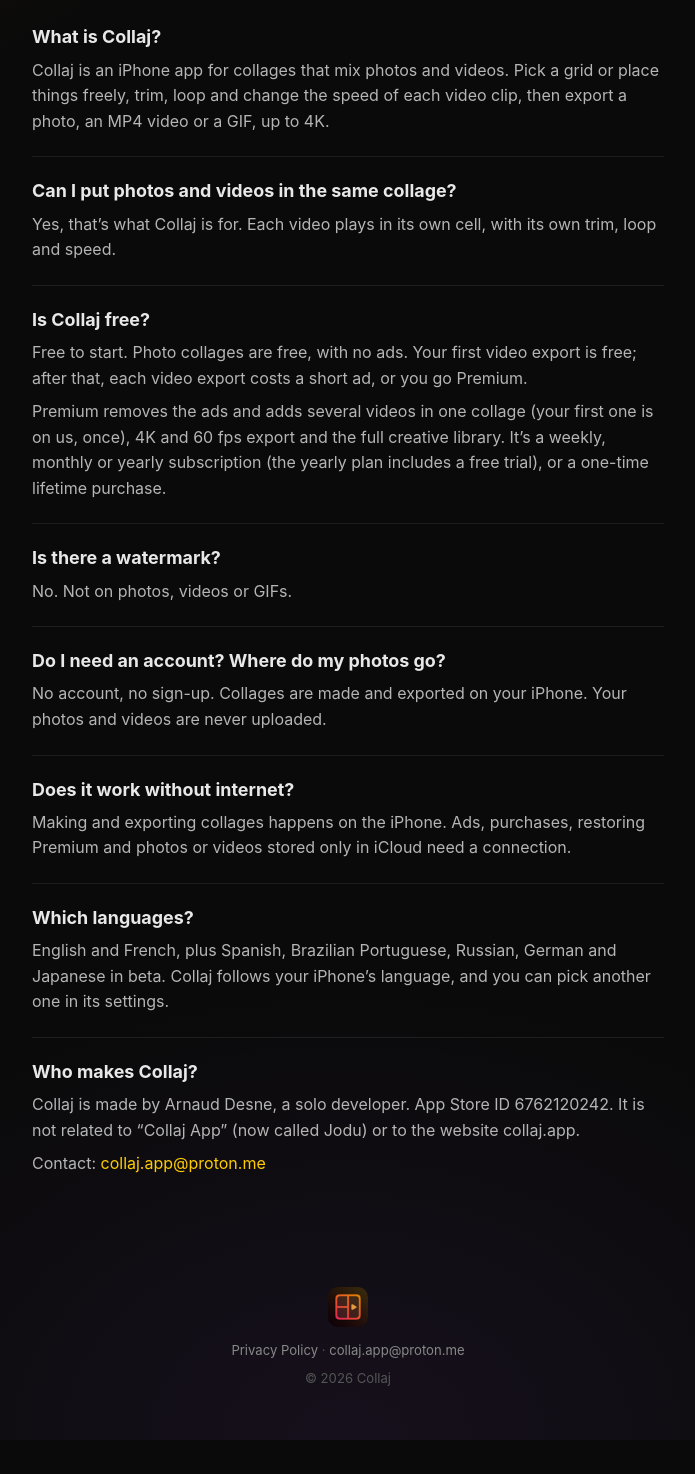
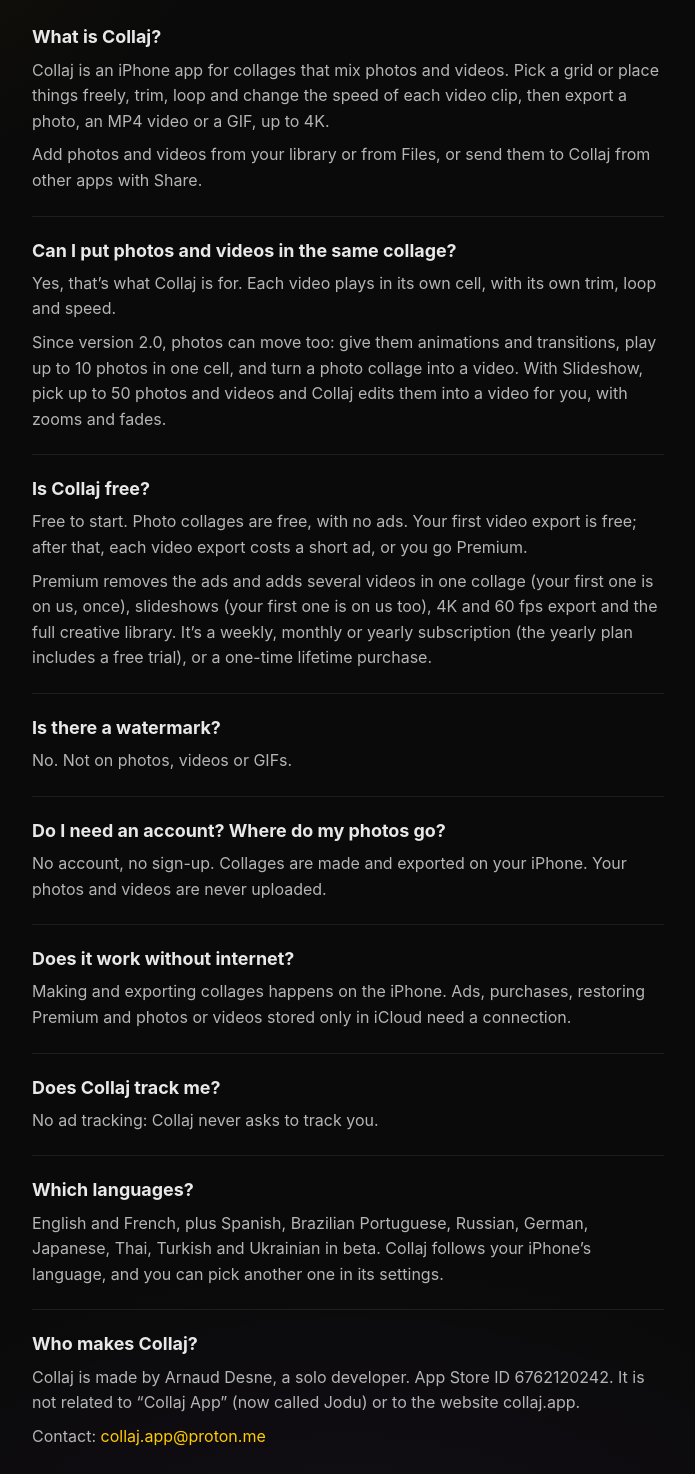
Before and after one commit to WqkO/wqko.github.io, a plain HTML site: page index.html in a window 1280 px wide. Shown: the part 1028-2502 px from the top of the page, without its empty margins (292-987 px from the left). Before the commit the page ends 2468 px from the top, so only its background shows below. Drawn offline with Linux system fonts and the light colour scheme.

Commit message:
Landing : sortie de la 2.0 (photos qui bougent, Diaporama, Fichiers et Partager, question sur le suivi, thaï, turc et ukrainien), lastmod du plan du site
Co-Authored-By: Claude Opus 5.5 <noreply@anthropic.com>

```diff
--- a/index.html
+++ b/index.html
@@ -168,17 +168,19 @@
     <div class="qa">
       <h3>What is Collaj?</h3>
       <p>Collaj is an iPhone app for collages that mix photos and videos. Pick a grid or place things freely, trim, loop and change the speed of each video clip, then export a photo, an MP4 video or a GIF, up to 4K.</p>
+      <p>Add photos and videos from your library or from Files, or send them to Collaj from other apps with Share.</p>
     </div>
 
     <div class="qa">
       <h3>Can I put photos and videos in the same collage?</h3>
       <p>Yes, that&rsquo;s what Collaj is for. Each video plays in its own cell, with its own trim, loop and speed.</p>
+      <p>Since version 2.0, photos can move too: give them animations and transitions, play up to 10 photos in one cell, and turn a photo collage into a video. With Slideshow, pick up to 50 photos and videos and Collaj edits them into a video for you, with zooms and fades.</p>
     </div>
 
     <div class="qa">
       <h3>Is Collaj free?</h3>
       <p>Free to start. Photo collages are free, with no ads. Your first video export is free; after that, each video export costs a short ad, or you go Premium.</p>
-      <p>Premium removes the ads and adds several videos in one collage (your first one is on us, once), 4K and 60&nbsp;fps export and the full creative library. It&rsquo;s a weekly, monthly or yearly subscription (the yearly plan includes a free trial), or a one-time lifetime purchase.</p>
+      <p>Premium removes the ads and adds several videos in one collage (your first one is on us, once), slideshows (your first one is on us too), 4K and 60&nbsp;fps export and the full creative library. It&rsquo;s a weekly, monthly or yearly subscription (the yearly plan includes a free trial), or a one-time lifetime purchase.</p>
     </div>
 
     <div class="qa">
@@ -197,8 +199,13 @@
     </div>
 
     <div class="qa">
+      <h3>Does Collaj track me?</h3>
+      <p>No ad tracking: Collaj never asks to track you.</p>
+    </div>
+
+    <div class="qa">
       <h3>Which languages?</h3>
-      <p>English and French, plus Spanish, Brazilian Portuguese, Russian, German and Japanese in beta. Collaj follows your iPhone&rsquo;s language, and you can pick another one in its settings.</p>
+      <p>English and French, plus Spanish, Brazilian Portuguese, Russian, German, Japanese, Thai, Turkish and Ukrainian in beta. Collaj follows your iPhone&rsquo;s language, and you can pick another one in its settings.</p>
     </div>
 
     <div class="qa">
--- a/sitemap.xml
+++ b/sitemap.xml
@@ -2,7 +2,7 @@
 <urlset xmlns="http://www.sitemaps.org/schemas/sitemap/0.9">
   <url>
     <loc>https://wqko.github.io/</loc>
-    <lastmod>2026-10-28</lastmod>
+    <lastmod>2026-11-12</lastmod>
   </url>
   <url>
     <loc>https://wqko.github.io/collaj-legal/privacy.html</loc>
```
